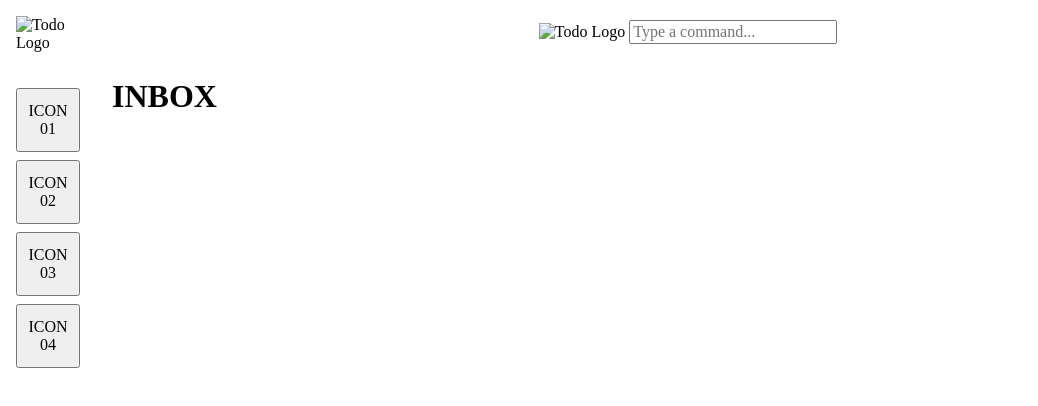
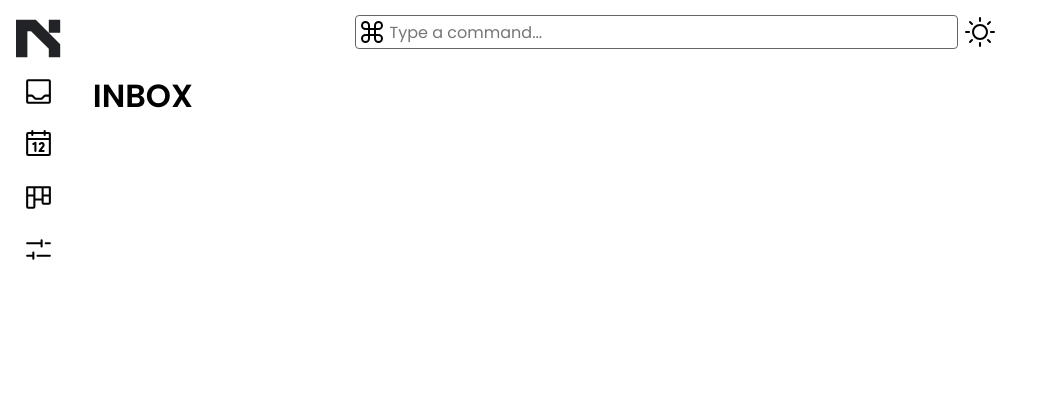
Before and after one commit to gurdasss/todo-webapp, a website: page index.html in a window 1280 px wide. Shown: the whole page, without its empty margins (0-1038 px from the left). Drawn offline with nearby package versions, Linux system fonts and the light colour scheme.

Commit message:
added SVG icons to the buttons

```diff
--- a/index.html
+++ b/index.html
@@ -7,22 +7,36 @@
     <link rel="stylesheet" href="node_modules/normalize.css/normalize.css" />
     <link rel="stylesheet" href="style.css" />
     <script type="module" src="index.js" defer></script>
+    <link rel="preconnect" href="https://fonts.googleapis.com" />
+    <link rel="preconnect" href="https://fonts.gstatic.com" crossorigin />
+    <link
+      href="https://fonts.googleapis.com/css2?family=Poppins:ital,wght@0,100;0,200;0,300;0,400;0,500;0,600;0,700;0,800;0,900;1,100;1,200;1,300;1,400;1,500;1,600;1,700;1,800;1,900&display=swap"
+      rel="stylesheet"
+    />
   </head>
 
   <body>
     <aside>
-      <img src="#" alt="Todo Logo" class="aside__logo" />
-      <button type="button" class="aside__btn">ICON 01</button>
-      <button type="button" class="aside__btn">ICON 02</button>
-      <button type="button" class="aside__btn">ICON 03</button>
-      <button type="button" class="aside__btn">ICON 04</button>
+      <img src="assets/icons/logo.svg" alt="Todo Logo" class="aside__logo" />
+      <button type="button" class="icon-btn">
+        <img src="assets/icons/tray.svg" alt="Inbox Icon" />
+      </button>
+      <button type="button" class="icon-btn">
+        <img src="assets/icons/calendar.svg" alt="Calendar Icon" />
+      </button>
+      <button type="button" class="icon-btn">
+        <img src="assets/icons/kanban.svg" alt="Kanban Icon" />
+      </button>
+      <button type="button" class="icon-btn">
+        <img src="assets/icons/faders-horizontal.svg" alt="Settings Icon" />
+      </button>
     </aside>
     <main>
       <div class="main__header">
-        <div class="main__header__command-palette">
+        <div class="main__header__cmd-palette">
           <img
-            class="main__header__command-palette__logo"
-            src="#"
+            class="main__header__cmd-palette__logo"
+            src="assets/icons/command.svg"
             alt="Todo Logo"
           />
           <input
@@ -33,6 +47,9 @@
             placeholder="Type a command..."
           />
         </div>
+        <button type="button" class="icon-btn">
+          <img src="assets/icons/sun.svg" alt="Theme Toggle Icon" />
+        </button>
       </div>
       <div class="main__title">INBOX</div>
       <div class="main__main-content">
--- a/style.css
+++ b/style.css
@@ -1,6 +1,16 @@
+:root {
+  --color-bg-primary: #ffffff;
+  --color-bg-secondary: #f5f5f5;
+  --color-text-primary: #000000;
+  --color-text-secondary: #666666;
+  --color-accent: #666666;
+}
+
 body {
   display: flex;
   height: 100vh;
+  font-family: "Poppins", sans-serif;
+  font-style: normal;
 }
 
 aside {
@@ -9,14 +19,24 @@ aside {
   min-width: 32px;
   gap: 8px;
   padding: 16px;
-  width: 5%;
+  width: 3.5%;
 }
 
-.aside__btn,
+.icon-btn,
 .aside__logo {
   aspect-ratio: 1/1;
   min-width: 32px;
   min-height: 32px;
+}
+
+.icon-btn {
+  background-color: var(--color-bg-primary);
+  border: 0;
+}
+
+.icon-btn :only-child {
+  width: 100%;
+  height: 100%;
 }
 
 main {
@@ -32,11 +52,26 @@ main {
   justify-content: center;
 }
 
+.main__header__cmd-palette {
+  display: flex;
+  align-items: center;
+  width: 50%;
+  border: 1px solid var(--color-accent);
+  border-radius: 4px;
+}
+
+input {
+  border: none;
+  outline: none;
+  width: 100%;
+  height: 100%;
+}
+
 .main__title {
   display: flex;
   height: 64px;
   font-size: 32px;
-  font-weight: bold;
+  font-weight: 550;
   align-items: center;
   padding-left: 16px;
 }
```
Also changed, not shown: assets/icons/archive.svg (added), assets/icons/calendar.svg (added), assets/icons/check-circle.svg (added), assets/icons/circle.svg (added), assets/icons/command.svg (added), assets/icons/dots-three-vertical.svg (added), assets/icons/faders-horizontal.svg (added), assets/icons/kanban.svg (added), assets/icons/logo.svg (added), assets/icons/moon.svg (added), assets/icons/sun.svg (added), assets/icons/tray.svg (added).
